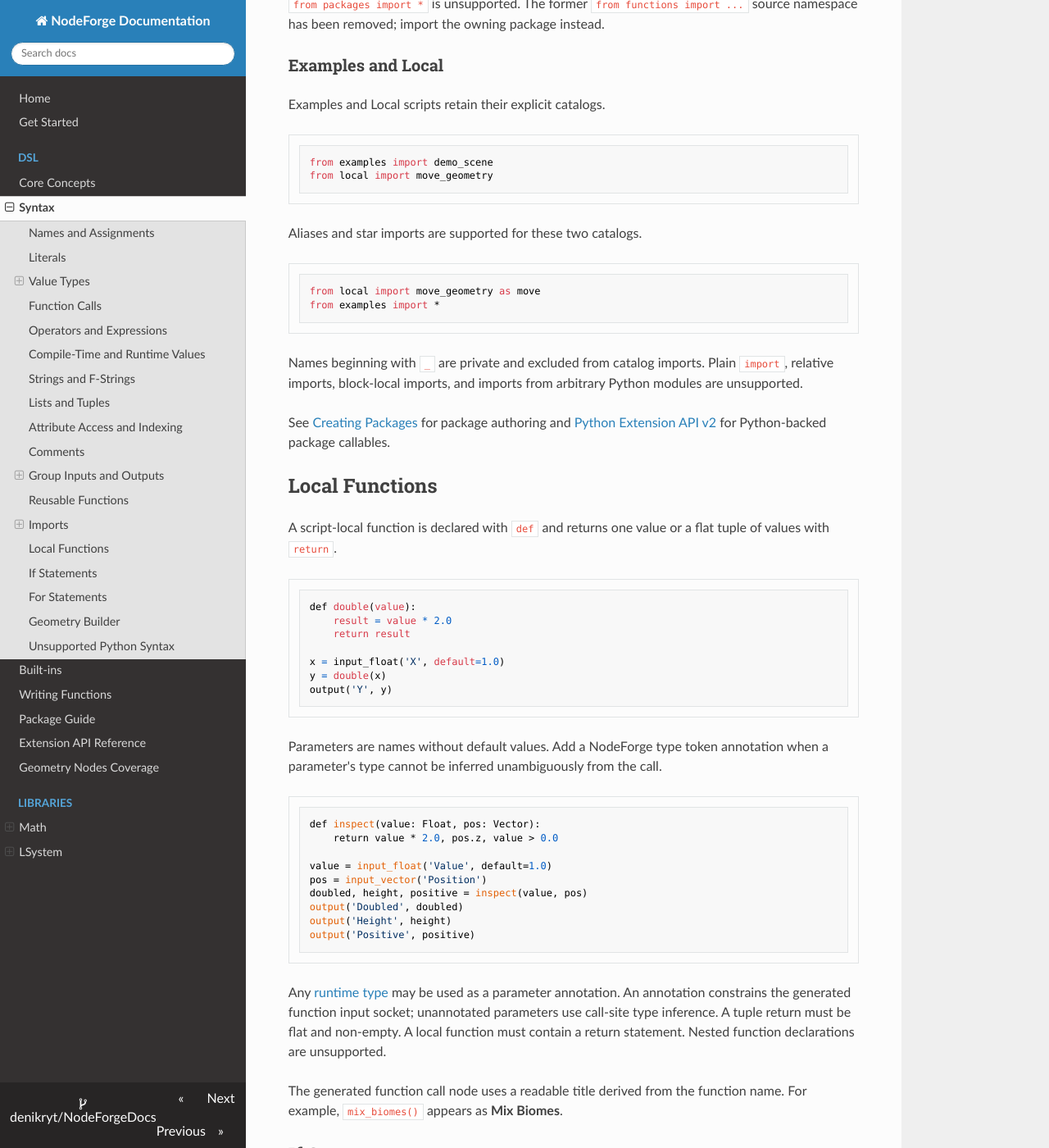
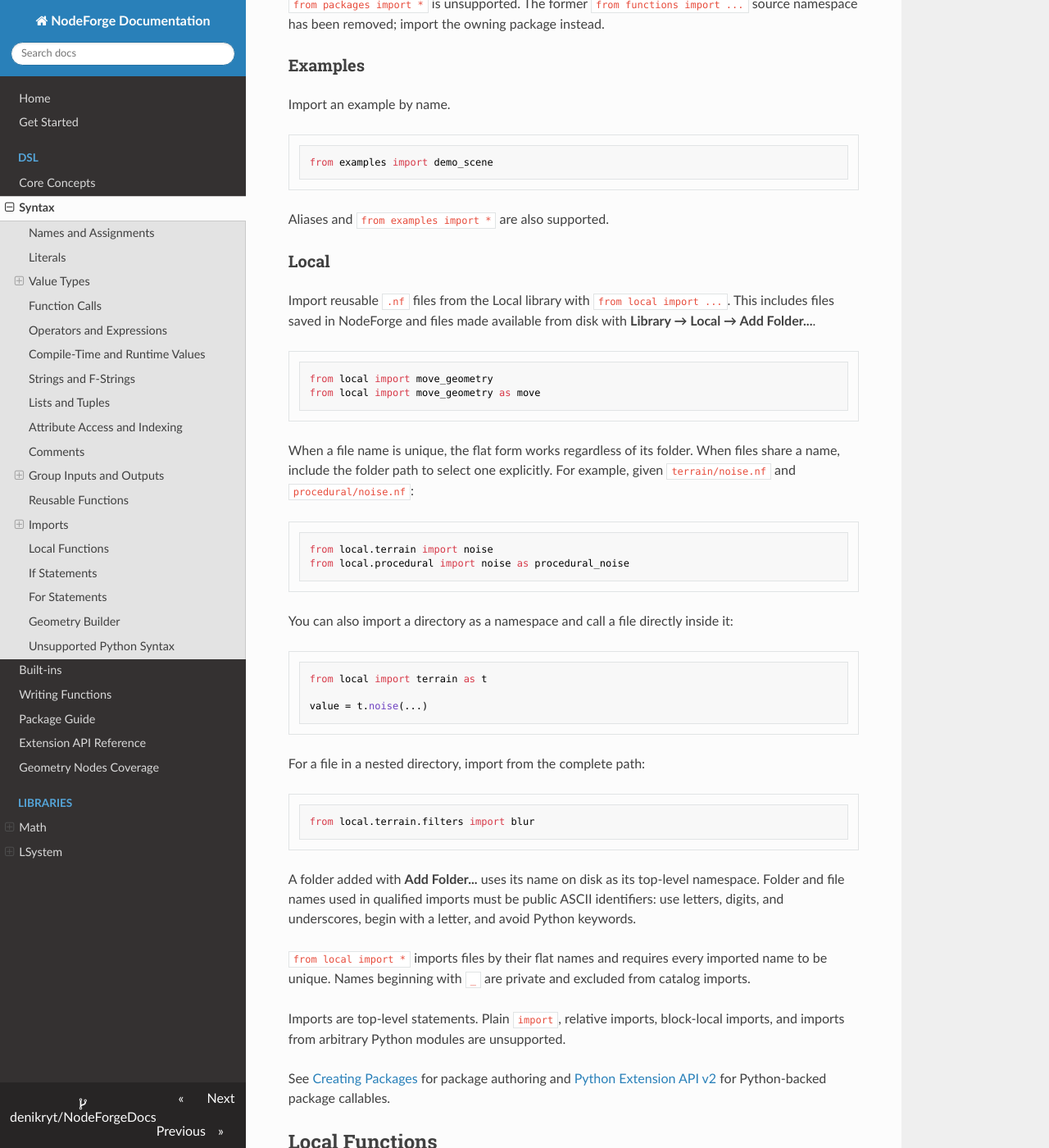
Before and after one commit to denikryt/NodeForgeDocs, an MkDocs documentation site: the page built from docs/SYNTAX.md, in a window 1280 px wide and 1400 px high, scrolled down 10603 px. Shown: the whole window at 82% size. Built offline with MkDocs 1.6.1, drawn with Linux system fonts in a browser that asks for light colours; nearby versions of some CDN libraries.

Commit message:
Update Docs about new local import system

````diff
--- a/docs/SYNTAX.md
+++ b/docs/SYNTAX.md
@@ -399,23 +399,51 @@
 
 `from packages import *` is unsupported. The former `from functions import ...` source namespace has been removed; import the owning package instead.
 
-### Examples and Local
+### Examples
 
-Examples and Local scripts retain their explicit catalogs.
+Import an example by name.
 
 ```python
 from examples import demo_scene
-from local import move_geometry
 ```
 
-Aliases and star imports are supported for these two catalogs.
+Aliases and `from examples import *` are also supported.
+
+### Local
+
+Import reusable `.nf` files from the Local library with `from local import ...`. This includes files saved in NodeForge and files made available from disk with **Library → Local → Add Folder...**.
 
 ```python
+from local import move_geometry
 from local import move_geometry as move
-from examples import *
 ```
 
-Names beginning with `_` are private and excluded from catalog imports. Plain `import`, relative imports, block-local imports, and imports from arbitrary Python modules are unsupported.
+When a file name is unique, the flat form works regardless of its folder. When files share a name, include the folder path to select one explicitly. For example, given `terrain/noise.nf` and `procedural/noise.nf`:
+
+```python
+from local.terrain import noise
+from local.procedural import noise as procedural_noise
+```
+
+You can also import a directory as a namespace and call a file directly inside it:
+
+```python
+from local import terrain as t
+
+value = t.noise(...)
+```
+
+For a file in a nested directory, import from the complete path:
+
+```python
+from local.terrain.filters import blur
+```
+
+A folder added with **Add Folder...** uses its name on disk as its top-level namespace. Folder and file names used in qualified imports must be public ASCII identifiers: use letters, digits, and underscores, begin with a letter, and avoid Python keywords.
+
+`from local import *` imports files by their flat names and requires every imported name to be unique. Names beginning with `_` are private and excluded from catalog imports.
+
+Imports are top-level statements. Plain `import`, relative imports, block-local imports, and imports from arbitrary Python modules are unsupported.
 
 See [Creating Packages](PACKAGES.md) for package authoring and [Python Extension API v2](EXTENSION_API.md) for Python-backed package callables.
 
````
Also changed, not shown: docs/CORE_CONCEPTS.md (+1 -1 lines), docs/GET_STARTED.md (+2 -2 lines).
